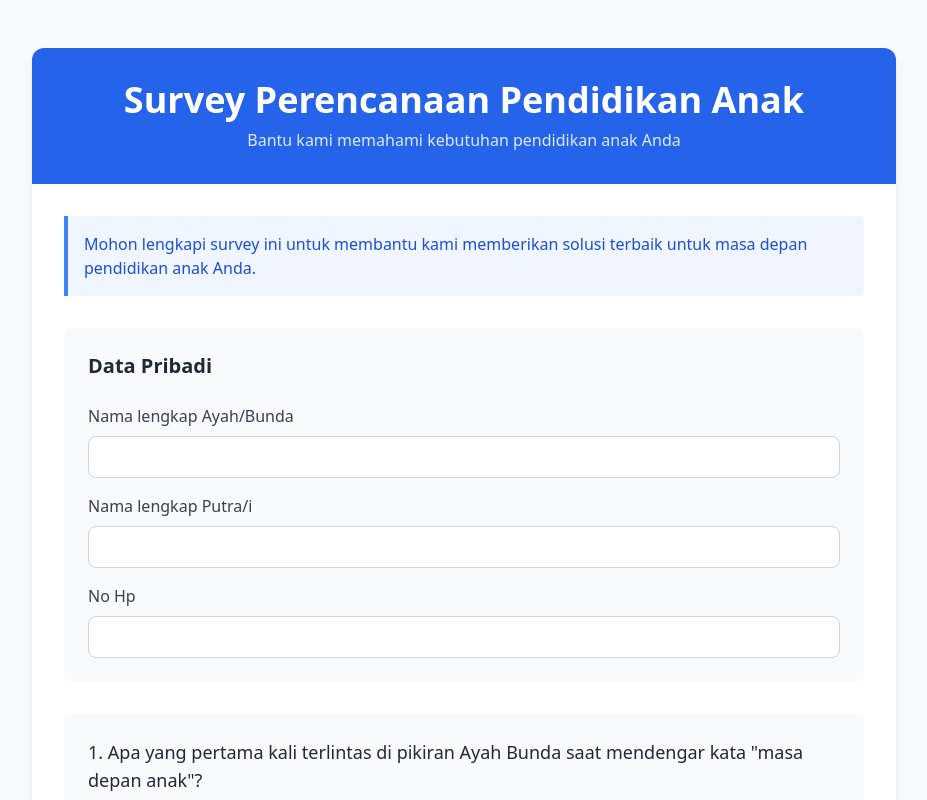
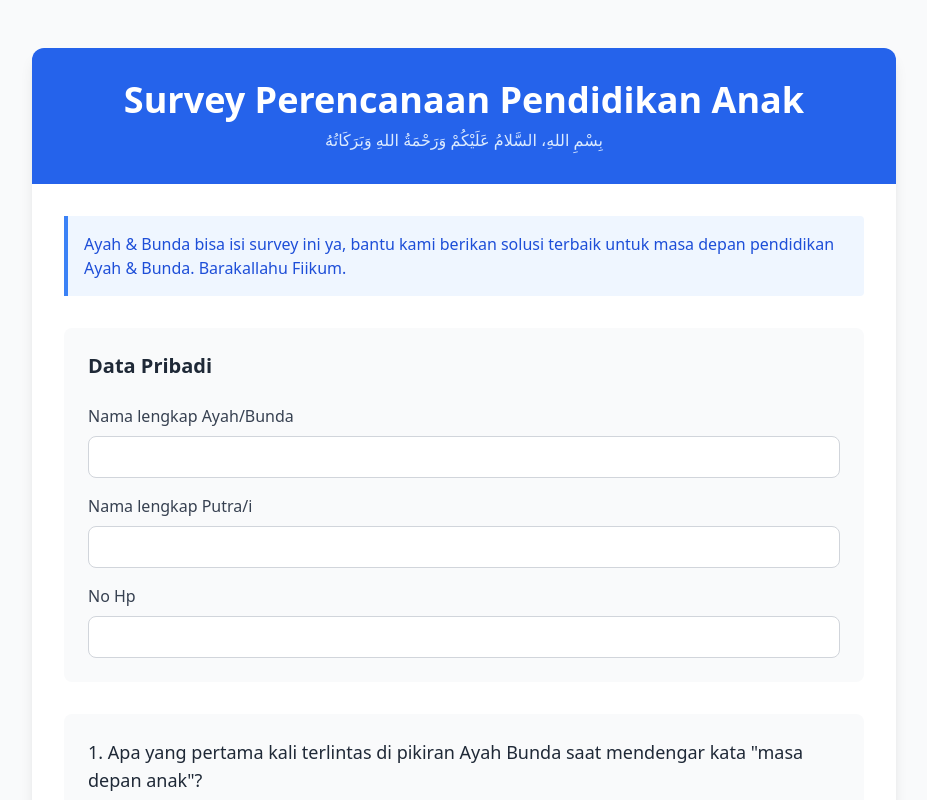
Before and after one commit to aprilian-wi/rencana-pendidikan, a React (Create React App) app in the folder client/: page / in a window 1280 px wide. Shown: the top 800 px of the page, without its empty margins (176-1103 px from the left). Built offline with nearby package versions, Linux system fonts and the light colour scheme.

Commit message:
Update survey form greeting with Arabic text and friendly message

```diff
--- a/client/src/pages/SurveyForm.js
+++ b/client/src/pages/SurveyForm.js
@@ -191,13 +191,13 @@
         <div className="bg-white rounded-xl shadow-lg overflow-hidden">
           <div className="bg-blue-600 text-white px-6 py-8 text-center">
             <h1 className="text-3xl md:text-4xl font-bold mb-2">Survey Perencanaan Pendidikan Anak</h1>
-            <p className="text-blue-100">Bantu kami memahami kebutuhan pendidikan anak Anda</p>
+            <p className="text-blue-100">بِسْمِ اللهِ، السَّلامُ عَلَيْكُمْ وَرَحْمَةُ اللهِ وَبَرَكَاتُهُ</p>
           </div>
 
           <div className="p-6 md:p-8">
             <div className="bg-blue-50 border-l-4 border-blue-500 p-4 mb-8 rounded-r">
               <p className="text-blue-700">
-                Mohon lengkapi survey ini untuk membantu kami memberikan solusi terbaik untuk masa depan pendidikan anak Anda.
+                Ayah & Bunda bisa isi survey ini ya, bantu kami berikan solusi terbaik untuk masa depan pendidikan Ayah & Bunda. Barakallahu Fiikum.
               </p>
             </div>
 
```
